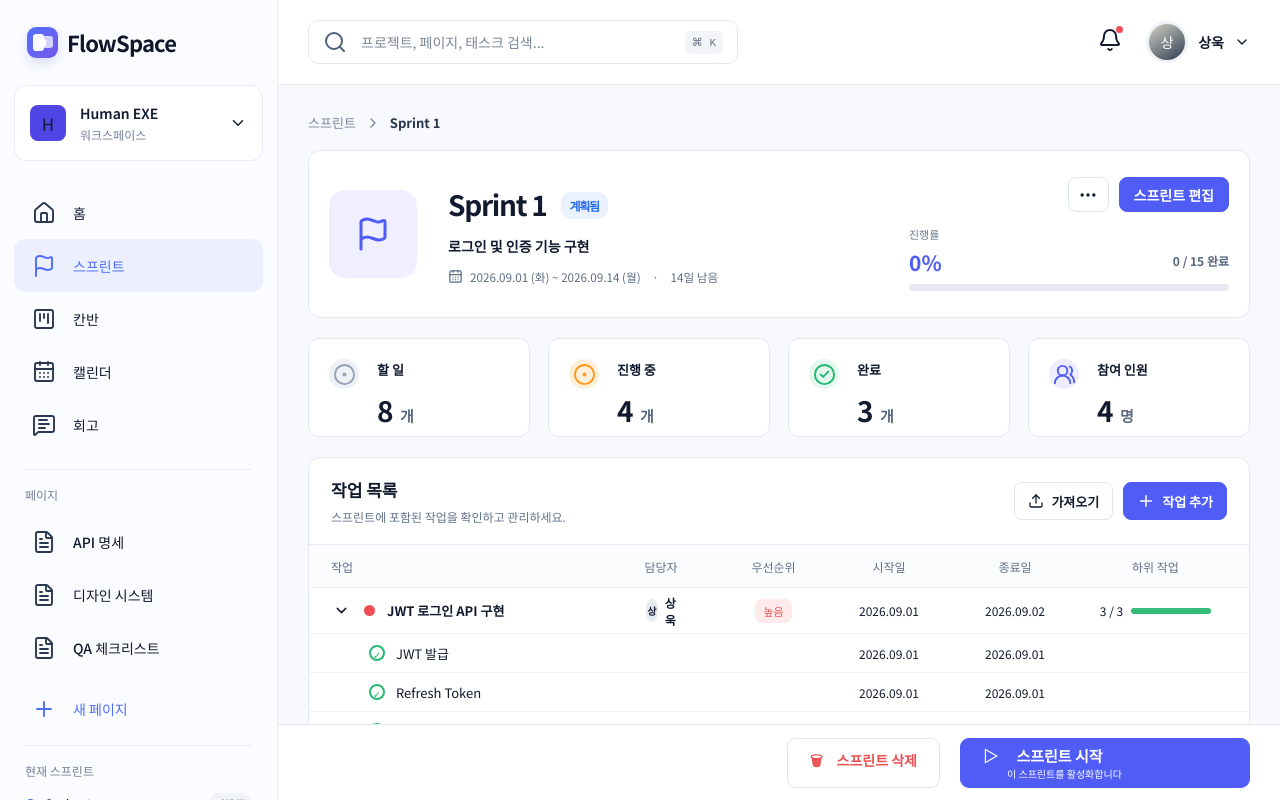
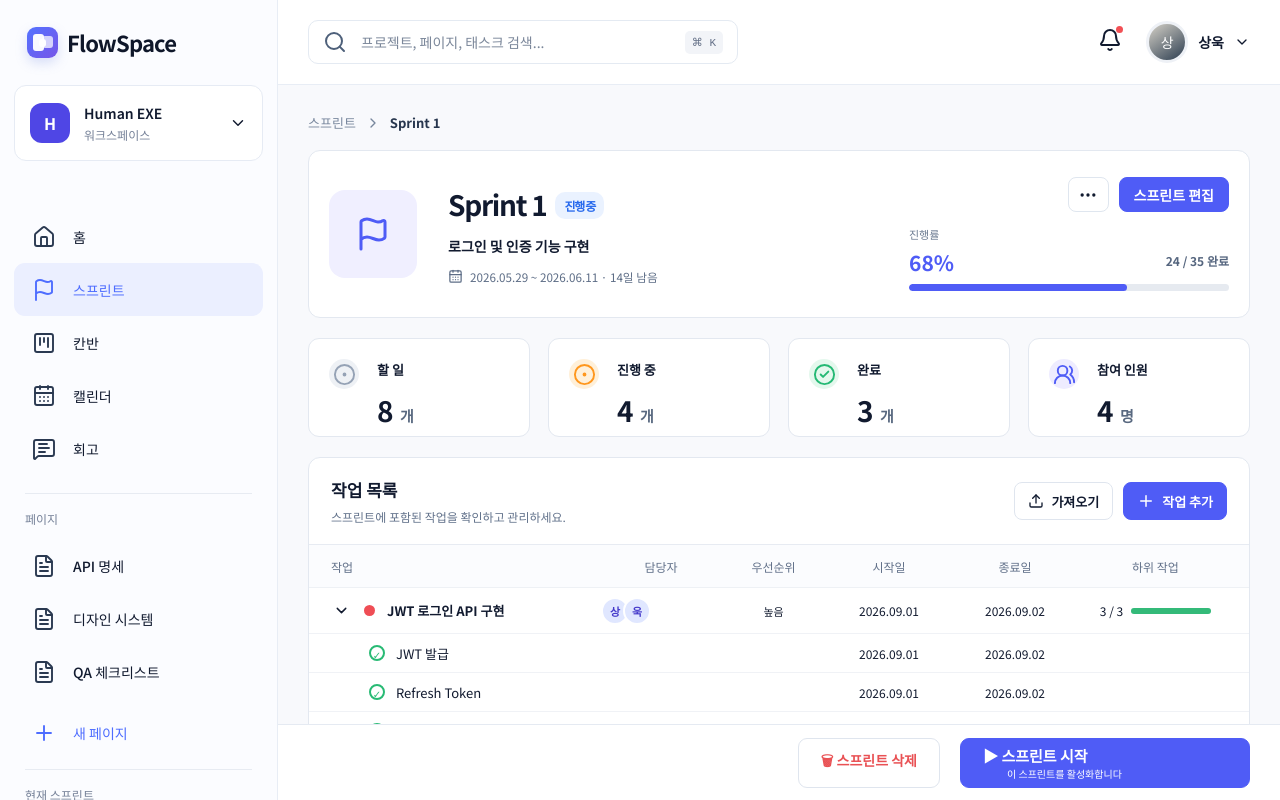
Before and after one commit to SangWook1199/Flowspace, a React app in the folder frontend/: page /sprints/1 in a window 1280 px wide. Shown: the top 800 px of the page. Built offline with nearby package versions, Linux system fonts and the light colour scheme; the HTML template or start-up script is replaced by a standard one.

Commit message:
feat: 백로그 스프린트 목록, 상세 페이지 구현

```diff
--- a/frontend/src/components/sprint/SprintDetailHero.jsx
+++ b/frontend/src/components/sprint/SprintDetailHero.jsx
@@ -1,30 +1,66 @@
-import { CalendarDays, Ellipsis, Flag } from "lucide-react";
+import { CalendarDays, Ellipsis, Flag, Archive } from "lucide-react";
 import SprintProgress from "./SprintProgress";
+
+const STATUS_LABEL = {
+  PLANNING: "계획됨",
+  ACTIVE: "진행 중",
+  COMPLETED: "완료",
+};
+
 export default function SprintDetailHero({ sprint }) {
+  const isBacklog = sprint.status === "BACKLOG";
+
   return (
     <section className="detailHero">
-      <div className="detailIcon">
-        <Flag size={36} />
+      <div className={`detailIcon ${isBacklog ? "gray" : sprint.color}`}>
+        {isBacklog ? <Archive size={36} /> : <Flag size={36} />}
       </div>
+
       <div className="detailTitle">
         <h1>
-          {sprint.name} <span>계획됨</span>
+          {sprint.name}
+          {!isBacklog && <span>{STATUS_LABEL[sprint.status]}</span>}
         </h1>
+
         <p>{sprint.goal}</p>
+
         <small>
-          <CalendarDays size={15} /> 2026.09.01 (화) ~ 2026.09.14 (월)　·　14일
-          남음
+          <CalendarDays size={15} />
+          {isBacklog
+            ? "스프린트 미배정"
+            : `${sprint.startDate} ~ ${sprint.endDate} · ${sprint.remaining}`}
         </small>
       </div>
+
       <div className="detailProgress">
         <div>
           <button>
             <Ellipsis size={20} />
           </button>
-          <button>스프린트 편집</button>
+          <button>{isBacklog ? "백로그 편집" : "스프린트 편집"}</button>
         </div>
-        <SprintProgress progress={0} color="indigo" />
-        <b>0 / 15 완료</b>
+
+        {isBacklog ? (
+          <>
+            <div className="backlogSummary">
+              <small>미배정 작업</small>
+              <h2>{sprint.total}개</h2>
+            </div>
+
+            <div className="backlogBar">
+              <div />
+            </div>
+
+            <b>모든 작업이 아직 Sprint에 배정되지 않았습니다.</b>
+          </>
+        ) : (
+          <>
+            <SprintProgress progress={sprint.progress} color={sprint.color} />
+            <b>
+              {sprint.completed} / {sprint.total} 완료
+            </b>
+          </>
+        )}
       </div>
     </section>
   );
--- a/frontend/src/components/sprint/SprintDetailMetrics.jsx
+++ b/frontend/src/components/sprint/SprintDetailMetrics.jsx
@@ -1,11 +1,38 @@
-import { CircleCheck, CircleDot, UsersRound } from "lucide-react";
-const metrics = [
-  [CircleDot, "할 일", "8", "개", "gray"],
-  [CircleDot, "진행 중", "4", "개", "orange"],
-  [CircleCheck, "완료", "3", "개", "green"],
-  [UsersRound, "참여 인원", "4", "명", "indigo"],
-];
-export default function SprintDetailMetrics() {
+import { CircleCheck, CircleDot, UsersRound, Archive } from "lucide-react";
+
+export default function SprintDetailMetrics({ isBacklog = false, tasks = [] }) {
+  const metrics = isBacklog
+    ? [
+        [Archive, "미배정", tasks.length, "개", "gray"],
+        [
+          CircleDot,
+          "높은 우선순위",
+          tasks.filter((t) => t.priority === "HIGH").length,
+          "개",
+          "red",
+        ],
+        [
+          CircleCheck,
+          "완료",
+          tasks.filter((t) => t.status === "DONE").length,
+          "개",
+          "green",
+        ],
+        [
+          UsersRound,
+          "참여 인원",
+          new Set(tasks.flatMap((t) => t.assignees ?? [])).size,
+          "명",
+          "indigo",
+        ],
+      ]
+    : [
+        [CircleDot, "할 일", 8, "개", "gray"],
+        [CircleDot, "진행 중", 4, "개", "orange"],
+        [CircleCheck, "완료", 3, "개", "green"],
+        [UsersRound, "참여 인원", 4, "명", "indigo"],
+      ];
+
   return (
     <section className="detailMetrics">
       {metrics.map(([Icon, label, value, unit, tone]) => (
@@ -13,7 +40,9 @@ export default function SprintDetailMetrics() {
           <span className={tone}>
             <Icon size={23} />
           </span>
+
           <p>{label}</p>
+
           <strong>
             {value} <small>{unit}</small>
           </strong>
--- a/frontend/src/components/sprint/SprintTaskTable.jsx
+++ b/frontend/src/components/sprint/SprintTaskTable.jsx
@@ -10,6 +10,7 @@ import { useState } from "react";
 
 export default function SprintTaskTable({ tasks }) {
   const [openTask, setOpenTask] = useState(1);
+
   return (
     <section className="detailTasks">
       <header>
@@ -17,15 +18,20 @@ export default function SprintTaskTable({ tasks }) {
           <h2>작업 목록</h2>
           <p>스프린트에 포함된 작업을 확인하고 관리하세요.</p>
         </div>
+
         <div>
           <button>
-            <Upload size={16} /> 가져오기
+            <Upload size={16} />
+            가져오기
           </button>
+
           <button>
-            <Plus size={18} /> 작업 추가
+            <Plus size={18} />
+            작업 추가
           </button>
         </div>
       </header>
+
       <div className="taskHead">
         <span>작업</span>
         <span>담당자</span>
@@ -36,6 +42,7 @@ export default function SprintTaskTable({ tasks }) {
         <span>상태</span>
         <span>작업</span>
       </div>
+
       {tasks.map((task) => (
         <TaskGroup
           key={task.id}
@@ -49,52 +56,95 @@ export default function SprintTaskTable({ tasks }) {
 }
 
 function TaskGroup({ task, open, onToggle }) {
+  const assignees = task.assignees ?? [task.assignee];
+
+  const priorityClass =
+    task.priority === "HIGH" || task.priority === "높음"
+      ? "high"
+      : task.priority === "MEDIUM" || task.priority === "보통"
+        ? "medium"
+        : "low";
+
+  const priorityLabel =
+    task.priority === "HIGH"
+      ? "높음"
+      : task.priority === "MEDIUM"
+        ? "보통"
+        : task.priority === "LOW"
+          ? "낮음"
+          : task.priority;
+
+  const status =
+    task.status === "DONE"
+      ? "완료"
+      : task.status === "IN_PROGRESS"
+        ? "진행 중"
+        : "계획됨";
+
   return (
     <div className="taskGroup">
       <div className="taskRow">
         <div className="taskName">
-          <button onClick={onToggle} aria-label="하위 작업 펼치기">
+          <button onClick={onToggle}>
             {open ? <ChevronDown size={17} /> : <ChevronRight size={17} />}
           </button>
-          <i className={`taskDot ${task.tone}`} />
+
+          <i className={`taskDot ${task.tone ?? "gray"}`} />
+
           <b>{task.title}</b>
         </div>
-        <span className="assignee">
-          <i>{task.assignee[0]}</i>
-          {task.assignee}
-        </span>
-        <em className={task.priority}>{task.priority}</em>
+
+        <div className="assigneeStack">
+          {assignees.map((name) => (
+            <span key={name} className="assigneeAvatar">
+              {name}
+            </span>
+          ))}
+        </div>
+
+        <em className={priorityClass}>{priorityLabel}</em>
+
         <time>{task.start}</time>
         <time>{task.end}</time>
+
         <span className="subtaskProgress">
           {task.complete} / {task.total}
           <i>
             <b style={{ width: `${(task.complete / task.total) * 100}%` }} />
           </i>
         </span>
-        <mark>계획됨</mark>
+
+        <mark>{status}</mark>
+
         <span className="taskActions">
-          <button aria-label="작업 수정">
+          <button>
             <Edit3 size={15} />
           </button>
-          <button aria-label="추가 메뉴">
+
+          <button>
             <MoreHorizontal size={17} />
           </button>
         </span>
       </div>
+
       {open &&
-        task.subtasks?.map((subtask) => (
+        (task.subtasks ?? []).map((subtask) => (
           <div className="subtask" key={subtask}>
             <span className="subtaskName">
               <i>✓</i>
               {subtask}
             </span>
+
             <span />
             <span />
-            <time>2026.09.01</time>
-            <time>2026.09.01</time>
+
+            <time>{task.start}</time>
+            <time>{task.end}</time>
+
             <span />
+
             <mark>완료</mark>
+
             <span />
           </div>
         ))}
--- a/frontend/src/layout/Sidebar.jsx
+++ b/frontend/src/layout/Sidebar.jsx
@@ -70,11 +70,13 @@ export default function Sidebar({ navigation, pages, members }) {
         >
           <span
             className={styles.workspaceIcon}
-            style={{ background: currentWorkspace.color }}
+            style={{
+              background: currentWorkspace.color,
+              color: "#fff", // 추가
+            }}
           >
             {currentWorkspace.initials}
           </span>
-
           <span>
             <b>{currentWorkspace.name}</b>
             <small>워크스페이스</small>
--- a/frontend/src/mock/sprints.js
+++ b/frontend/src/mock/sprints.js
@@ -56,17 +56,65 @@ export const sprints = [
     icon: "Hourglass",
   },
 ];
+
+export const backlog = {
+  id: "backlog",
+  name: "백로그",
+  taskCount: 12,
+  description: "아직 스프린트에 배정되지 않은 작업",
+  color: "slate",
+};
+
 export const sprintSummary = [
   { label: "진행 중", value: 1, tone: "indigo" },
   { label: "계획됨", value: 2, tone: "sky" },
-  { label: "완료", value: 12, tone: "green" },
+  { label: "완료", value: 1, tone: "green" },
+];
+export const backlogSprint = {
+  id: "backlog",
+  name: "백로그",
+  status: "BACKLOG", // 이 값이 핵심
+  goal: "아직 스프린트에 배정되지 않은 작업",
+  startDate: "",
+  endDate: "",
+  remaining: "스프린트 미배정",
+  progress: 0,
+  total: 12,
+  completed: 0,
+  color: "gray",
+  icon: "Archive",
+};
+
+export const backlogTasks = [
+  {
+    id: 101,
+    title: "회원 탈퇴 API",
+    priority: "HIGH",
+    status: "TODO",
+    assignees: ["상", "민"],
+    start: "2026.09.01",
+    end: "2026.09.02",
+    complete: 0,
+    total: 2,
+  },
+  {
+    id: 102,
+    title: "프로젝트 초대 기능",
+    priority: "MEDIUM",
+    status: "DONE",
+    assignees: ["서"],
+    start: "2026.09.03",
+    end: "2026.09.04",
+    complete: 1,
+    total: 1,
+  },
 ];
 
 export const sprintTasks = [
   {
     id: 1,
     title: "JWT 로그인 API 구현",
-    assignee: "상욱",
+    assignees: ["상", "욱"],
     priority: "높음",
     start: "2026.09.01",
     end: "2026.09.02",
@@ -78,7 +126,7 @@ export const sprintTasks = [
   {
     id: 2,
     title: "블록 드래그 기능",
-    assignee: "민수",
+    assignees: ["민", "수"],
     priority: "보통",
     start: "2026.09.03",
     end: "2026.09.05",
@@ -89,7 +137,7 @@ export const sprintTasks = [
   {
     id: 3,
     title: "Sprint UI 디자인",
-    assignee: "서연",
+    assignees: ["서", "연"],
     priority: "보통",
     start: "2026.09.02",
     end: "2026.09.06",
@@ -100,7 +148,7 @@ export const sprintTasks = [
   {
     id: 4,
     title: "파일 업로드 테스트",
-    assignee: "지민",
+    assignees: ["지", "민"],
     priority: "낮음",
     start: "2026.09.08",
     end: "2026.09.09",
@@ -111,7 +159,7 @@ export const sprintTasks = [
   {
     id: 5,
     title: "OAuth 연동",
-    assignee: "상욱",
+    assignees: ["상", "욱"],
     priority: "높음",
     start: "2026.09.10",
     end: "2026.09.12",
--- a/frontend/src/pages/SprintDetail.jsx
+++ b/frontend/src/pages/SprintDetail.jsx
@@ -3,12 +3,24 @@ import { useParams } from "react-router-dom";
 import SprintDetailHero from "../components/sprint/SprintDetailHero";
 import SprintDetailMetrics from "../components/sprint/SprintDetailMetrics";
 import SprintTaskTable from "../components/sprint/SprintTaskTable";
-import { sprints, sprintTasks } from "../mock/sprints";
+import {
+  sprints,
+  sprintTasks,
+  backlogSprint,
+  backlogTasks,
+} from "../mock/sprints";
 
 export default function SprintDetail() {
   const { sprintId } = useParams();
-  const sprint =
-    sprints.find((item) => item.id === Number(sprintId)) || sprints[0];
+
+  const isBacklog = sprintId === "backlog";
+
+  const sprint = isBacklog
+    ? backlogSprint
+    : sprints.find((item) => item.id === Number(sprintId)) || sprints[0];
+
+  const tasks = isBacklog ? backlogTasks : sprintTasks;
+
   return (
     <div className="sprintDetailPage">
       <div className="breadcrumb">
@@ -16,14 +28,31 @@ export default function SprintDetail() {
         <ChevronRight size={16} />
         <b>{sprint.name}</b>
       </div>
+
       <SprintDetailHero sprint={sprint} />
-      <SprintDetailMetrics />
-      <SprintTaskTable tasks={sprintTasks} />
+
+      <SprintDetailMetrics isBacklog={isBacklog} tasks={tasks} />
+
+      <SprintTaskTable tasks={tasks} />
+
       <div className="detailBottomActions">
-        <button>🗑　스프린트 삭제</button>
-        <button>
-          ▷　 스프린트 시작 <small>이 스프린트를 활성화합니다</small>
-        </button>
+        {isBacklog ? (
+          <>
+            <button>+ 새 작업 추가</button>
+            <button>
+              Sprint에 배정
+              <small>선택한 작업을 스프린트로 이동</small>
+            </button>
+          </>
+        ) : (
+          <>
+            <button>🗑 스프린트 삭제</button>
+            <button>
+              ▶ 스프린트 시작
+              <small>이 스프린트를 활성화합니다</small>
+            </button>
+          </>
+        )}
       </div>
     </div>
   );
--- a/frontend/src/styles/layout.css
+++ b/frontend/src/styles/layout.css
@@ -69,13 +69,18 @@
   margin-bottom: 25px;
 }
 .workspaceIcon {
-  width: 36px;
-  height: 36px;
-  border-radius: 8px;
-  background: #e6ebf4;
-  display: grid;
-  place-items: center;
-  font-size: 17px;
+  width: 40px;
+  height: 40px;
+  border-radius: 12px;
+
+  display: flex;
+  align-items: center;
+  justify-content: center;
+
+  font-size: 16px;
+  font-weight: 700;
+  color: #fff; /* 핵심 */
+  flex-shrink: 0;
 }
 .workspace span:nth-child(2) {
   display: grid;
@@ -259,3 +264,103 @@
   place-items: center;
   border: 3px solid #eef1f6;
 }
+/* =====================================================
+   Workspace Dropdown
+===================================================== */
+
+.workspaceSwitcher {
+  position: relative;
+  margin-bottom: 24px;
+}
+
+.workspaceDropdown {
+  position: absolute;
+  top: calc(100% + 8px);
+  left: 0;
+  width: 100%;
+  background: #fff;
+  border: 1px solid #e6ebf4;
+  border-radius: 14px;
+  box-shadow: 0 16px 38px rgba(15, 23, 42, 0.12);
+  padding: 10px;
+  z-index: 999;
+}
+
+.workspaceDropdown p {
+  margin: 2px 8px 10px;
+  font-size: 11px;
+  font-weight: 700;
+  color: #94a3b8;
+}
+
+.workspaceItem {
+  width: 100%;
+  border: none;
+  background: transparent;
+  border-radius: 10px;
+  display: flex;
+  align-items: center;
+  gap: 10px;
+  padding: 9px 8px;
+  cursor: pointer;
+}
+
+.workspaceItem:hover {
+  background: #f8fafc;
+}
+
+.workspaceAvatar {
+  width: 40px;
+  height: 40px;
+  border-radius: 12px;
+
+  display: flex;
+  align-items: center;
+  justify-content: center;
+
+  font-size: 16px;
+  font-weight: 700;
+  color: #fff;
+  flex-shrink: 0;
+}
+
+.workspaceName {
+  flex: 1;
+  text-align: left;
+  font-size: 14px;
+  color: #1e293b;
+}
+
+.workspaceCheck {
+  color: #4f46e5;
+}
+
+.workspaceDivider {
+  height: 1px;
+  background: #eef2f7;
+  margin: 8px 0;
+}
+
+.workspaceCreate {
+  width: 100%;
+  border: none;
+  background: transparent;
+  border-radius: 10px;
+  display: flex;
+  align-items: center;
+  gap: 8px;
+  padding: 10px 8px;
+  color: #4f46e5;
+  font-size: 14px;
+  font-weight: 600;
+  cursor: pointer;
+}
+
+.workspaceCreate:hover {
+  background: #eef2ff;
+}
+
+.rotate {
+  transform: rotate(180deg);
+  transition: transform 0.2s;
+}
--- a/frontend/src/styles/sprint-detail.css
+++ b/frontend/src/styles/sprint-detail.css
@@ -184,10 +184,9 @@
 .taskHead,
 .taskRow {
   display: grid;
-  grid-template-columns: minmax(
-      245px,
-      2.2fr
-    ) 116px 102px 126px 126px 150px 105px 90px;
+  grid-template-columns:
+    minmax(245px, 2.2fr)
+    116px 102px 126px 126px 150px 105px 90px;
   align-items: center;
 }
 .taskHead {
@@ -318,10 +317,9 @@
 .subtask {
   min-height: 39px;
   display: grid;
-  grid-template-columns: minmax(
-      245px,
-      2.2fr
-    ) 116px 102px 126px 126px 150px 105px 90px;
+  grid-template-columns:
+    minmax(245px, 2.2fr)
+    116px 102px 126px 126px 150px 105px 90px;
   align-items: center;
   padding: 0 22px 0 66px;
   border-top: 1px solid #f0f2f6;
@@ -387,6 +385,56 @@
   font-size: 10px;
   font-weight: 400;
 }
+
+.backlogSummary small {
+  color: #64748b;
+  font-size: 12px;
+}
+
+.backlogSummary h2 {
+  margin: 2px 0 8px;
+  color: #4f5cf6;
+  font-size: 32px;
+}
+
+.backlogBar {
+  height: 8px;
+  background: #e5e7eb;
+  border-radius: 999px;
+  overflow: hidden;
+  margin: 8px 0;
+}
+
+.backlogBar div {
+  width: 100%;
+  height: 100%;
+  background: #8b5cf6;
+}
+
+.assigneeStack {
+  display: flex;
+  align-items: center;
+}
+
+.assigneeAvatar {
+  width: 28px;
+  height: 28px;
+  border-radius: 50%;
+  background: #e0e7ff;
+  color: #4338ca;
+  display: flex;
+  align-items: center;
+  justify-content: center;
+  font-size: 11px;
+  font-weight: 700;
+  border: 2px solid #fff;
+  margin-left: -6px;
+}
+
+.assigneeAvatar:first-child {
+  margin-left: 0;
+}
+
 @media (max-width: 1100px) {
   .detailHero {
     grid-template-columns: 80px 1fr;
```
Also changed, not shown: frontend/src/components/sprint/BacklogCard.jsx (added, +23 -0 lines), frontend/src/layout/WorkspaceSwitcher.jsx (+6 -9 lines), frontend/src/pages/SprintList.jsx (+21 -3 lines), frontend/src/styles/sprint-list.css (+70 -4 lines).
